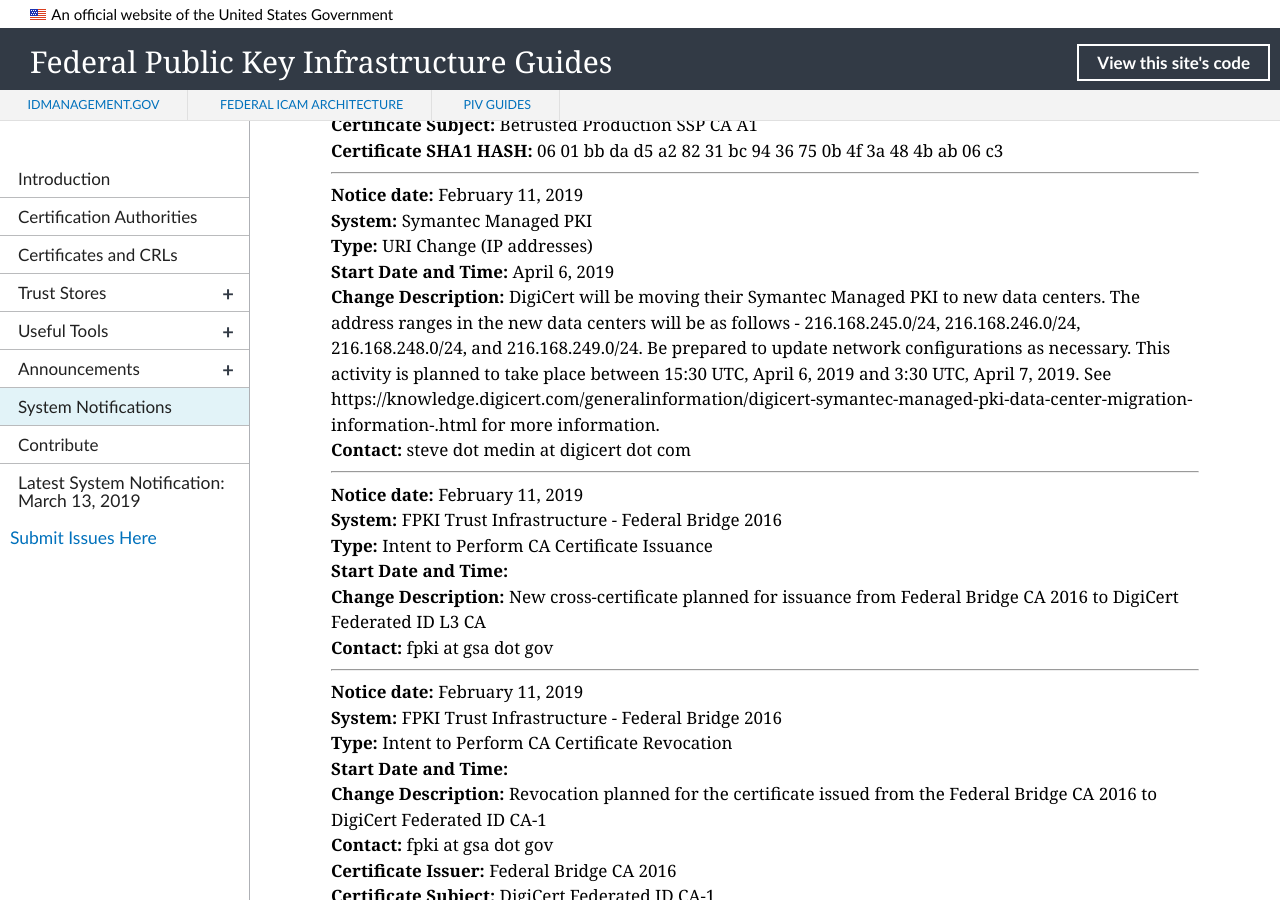
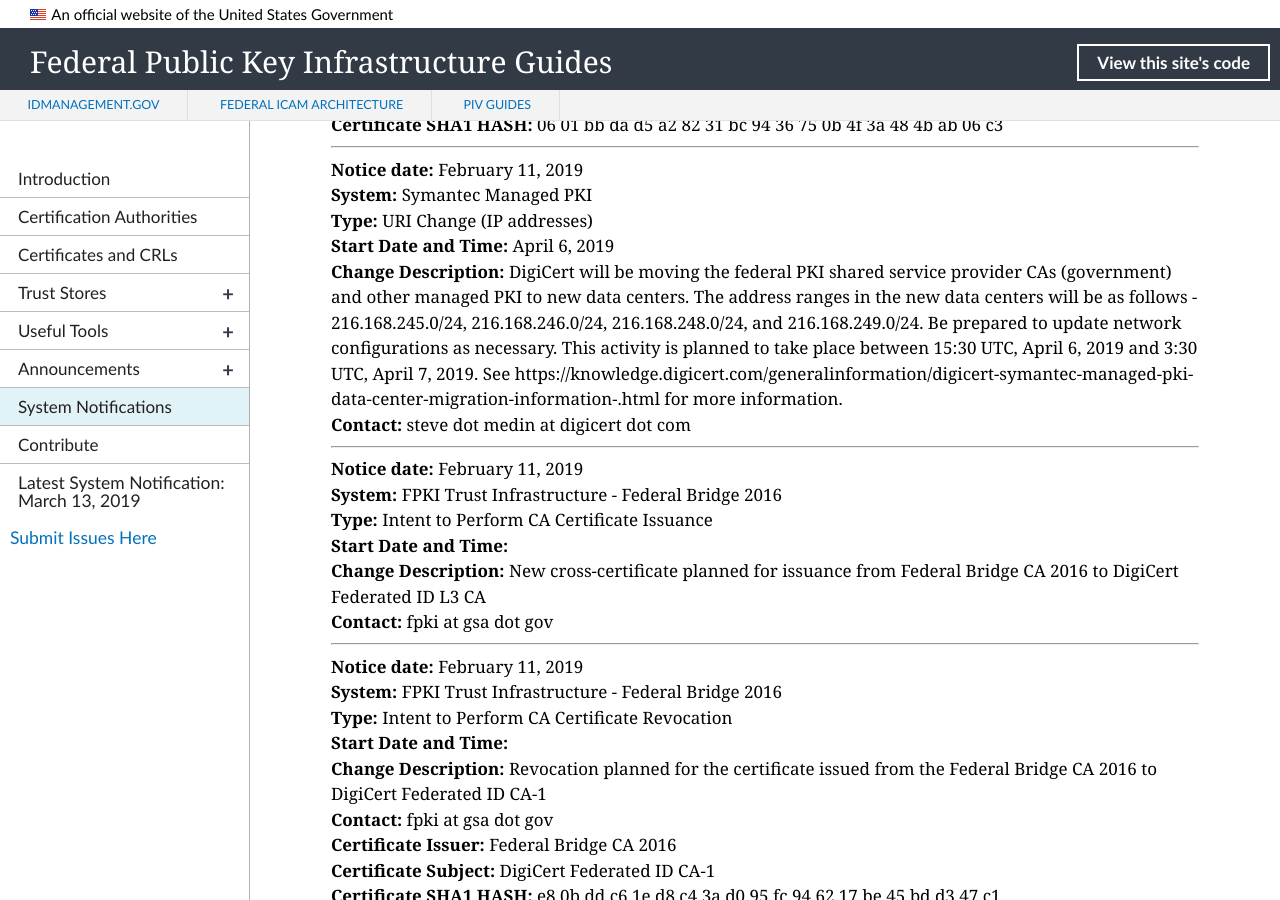
Before and after one commit to GSA/fpki-guides, a Jekyll site: the page built from pages/fpki_notifications.md, in a window 1280 px wide and 900 px high, scrolled down 5923 px. Built offline with Jekyll 4.4.1, drawn with Linux system fonts in a browser that asks for light colours; nearby versions of some CDN libraries; library files that are not in the unit come from our copies; some of the changed text lies outside the part shown.

Commit message:
updates
moved the common name for SSA CA into the subject
using federal pki terms for digicert...the federal shared service provider CAs (etc).

```diff
--- a/_data/notifications.yml
+++ b/_data/notifications.yml
@@ -558,7 +558,7 @@
   start_datetime: April 6, 2019
   end_datetime: April 7, 2019
   system: Symantec Managed PKI
-  change_description: DigiCert will be moving their Symantec Managed PKI to new data centers. The address ranges in the new data centers will be as follows - 216.168.245.0/24, 216.168.246.0/24, 216.168.248.0/24, and 216.168.249.0/24. Be prepared to update network configurations as necessary. This activity is planned to take place between 15:30 UTC, April 6, 2019 and 3:30 UTC, April 7, 2019. See https://knowledge.digicert.com/generalinformation/digicert-symantec-managed-pki-data-center-migration-information-.html for more information.
+  change_description: DigiCert will be moving the federal PKI shared service provider CAs (government) and other managed PKI to new data centers. The address ranges in the new data centers will be as follows - 216.168.245.0/24, 216.168.246.0/24, 216.168.248.0/24, and 216.168.249.0/24. Be prepared to update network configurations as necessary. This activity is planned to take place between 15:30 UTC, April 6, 2019 and 3:30 UTC, April 7, 2019. See https://knowledge.digicert.com/generalinformation/digicert-symantec-managed-pki-data-center-migration-information-.html for more information.
   contact: steve dot medin at digicert dot com
   ca_certificate_hash:
   ca_certificate_issuer:
@@ -635,11 +635,11 @@
   change_type: Intent to Perform CA Certificate Issuance
   start_datetime: April 7, 2019
   system: US Treasury
-  change_description: Treasury intends to re-key ou=Social Security Administration Certification Authority, ou=SSA, o=U.S. Government, c=US on 4/7/2019. Certificates will be available following the key update at https://pki.treasury.gov.
+  change_description: Treasury intends to re-key the Social Security Administration CA on 4/7/2019. Certificates will be available following the key update at https://pki.treasury.gov.
   contact: pki dot pmo at fiscal dot treasury dot gov
   ca_certificate_hash:
   ca_certificate_issuer:
-  ca_certificate_subject:
+  ca_certificate_subject: ou=Social Security Administration Certification Authority, ou=SSA, o=U.S. Government, c=US
   cdp_uri:
   aia_uri:
   sia_uri:
```
